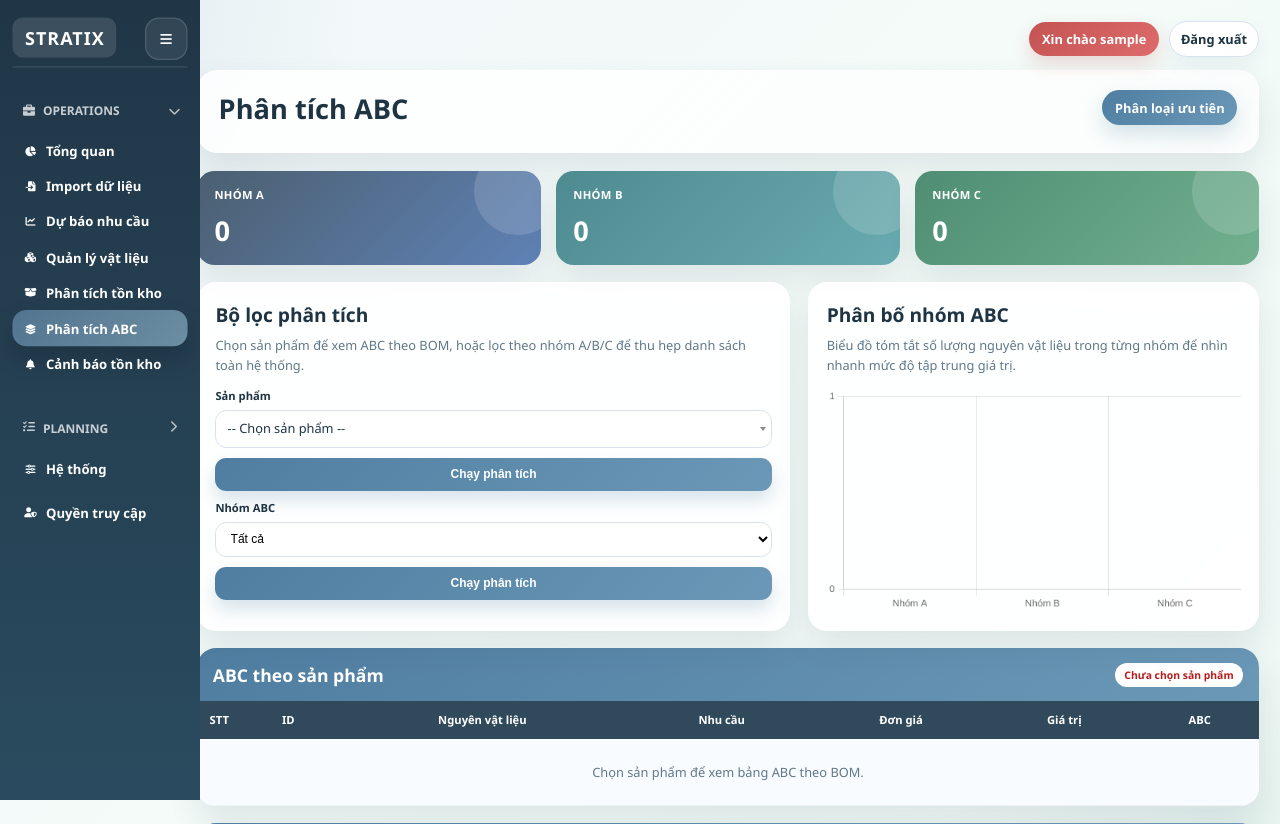
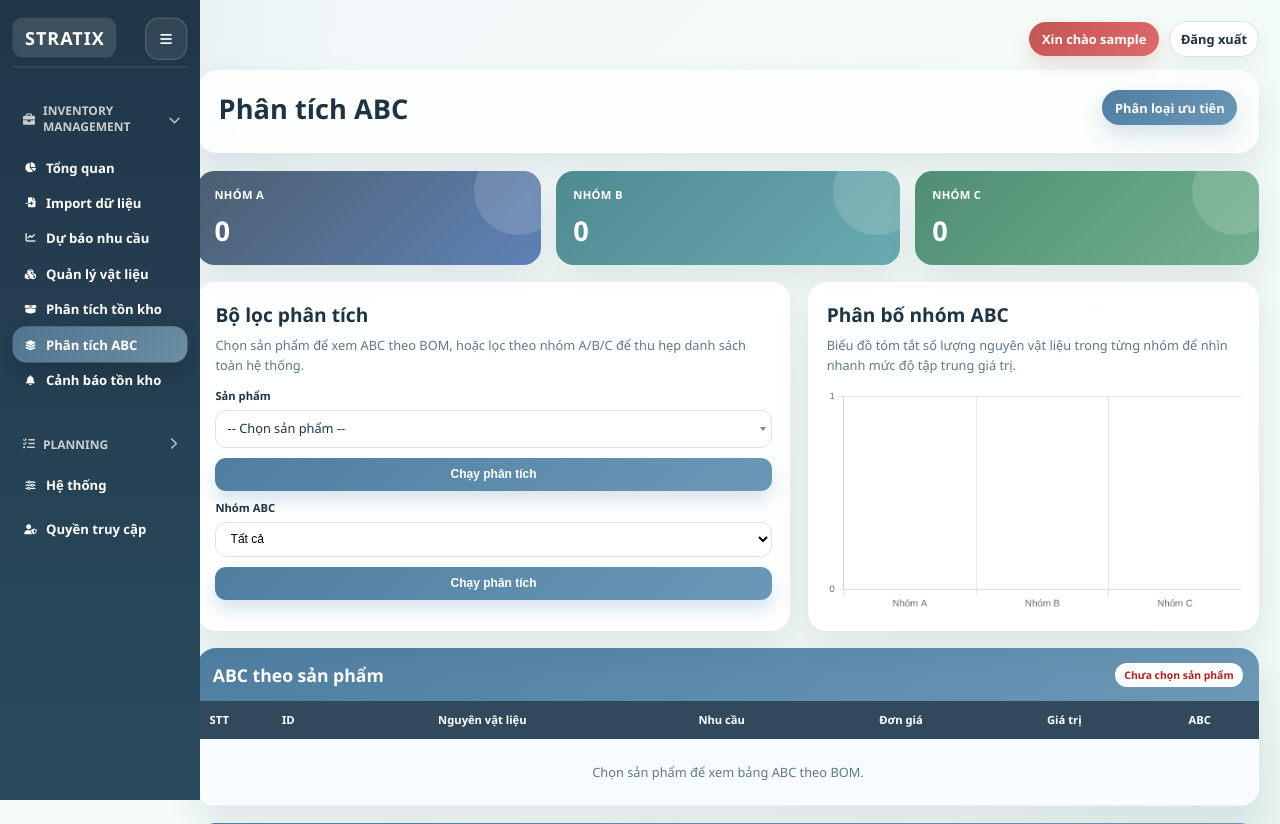
Before and after one commit to shane2410/inventory_dss, a Django app: page /abc/ in a window 1280 px wide. Shown: the top 824 px of the page. Run offline with Django 5.2, Linux system fonts and the light colour scheme; the visitor is signed in with stand-in values (Sample User, id 1); data that the repository does not hold is empty; some libraries are stand-ins or nearby versions.

Commit message:
Rename operations menu

```diff
--- a/inventory/Templates/inventory/base.html
+++ b/inventory/Templates/inventory/base.html
@@ -832,12 +832,12 @@
       </div>
 
       <div class="sidebar-nav">
-        <!-- OPERATIONS group (collapsible) -->
+        <!-- INVENTORY MANAGEMENT group (collapsible) -->
         <div class="sidebar-group">
           <div class="sidebar-group-header" data-group="operations" tabindex="0">
             <div style="display:flex;align-items:center;gap:8px;">
               <i class="fas fa-briefcase"></i>
-              <span>OPERATIONS</span>
+              <span>INVENTORY MANAGEMENT</span>
             </div>
             <i class="fas fa-chevron-right caret"></i>
           </div>
@@ -1027,7 +1027,7 @@
             body.classList.add("sidebar-collapsed");
           }
         });
-        // Collapsible sidebar groups (OPERATIONS / PLANNING)
+        // Collapsible sidebar groups (INVENTORY MANAGEMENT / PLANNING)
         function initGroupToggle(groupName, openByDefault) {
           const header = document.querySelector(
             `.sidebar-group-header[data-group="${groupName}"]`
```
